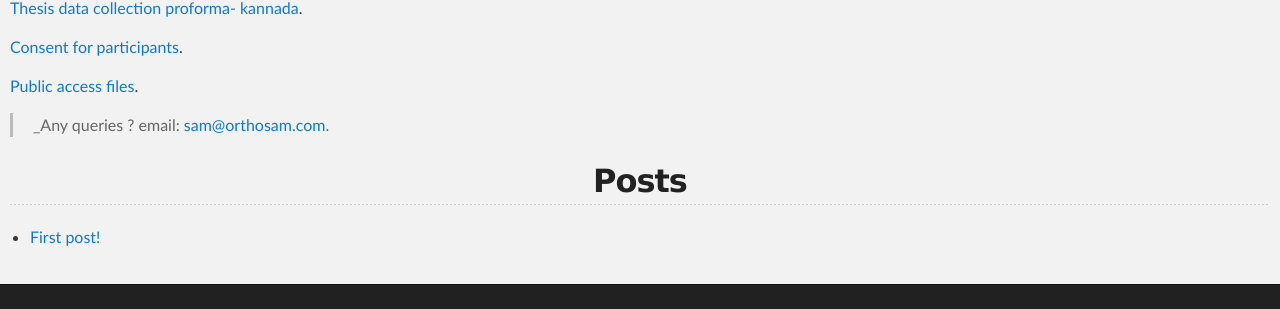
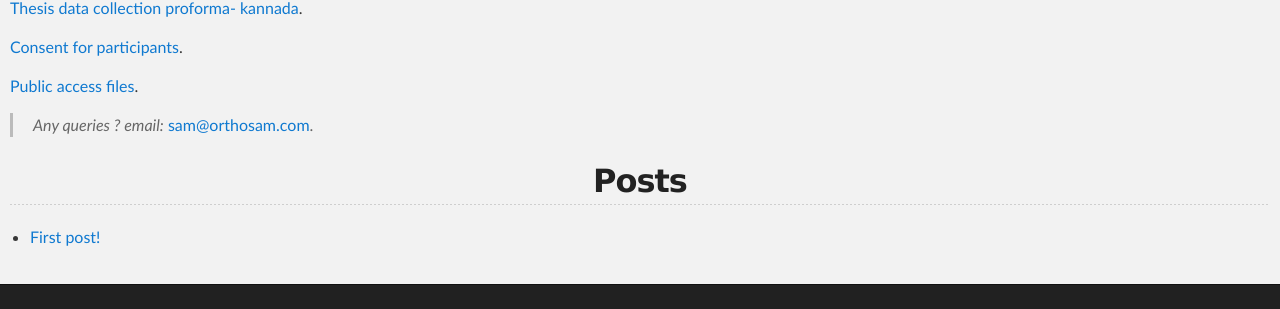
Before and after one commit to tnj007/samuel, a Jekyll site: the page built from index.md, in a window 1280 px wide. Shown: the part 416-725 px from the top of the page. Built offline with Jekyll 4.4.1, drawn with Linux system fonts in a browser that asks for light colours; our own code applies the rules of GitHub Pages for plain Markdown files.

```diff
--- a/index.md
+++ b/index.md
@@ -15,7 +15,7 @@ Here are all things related to me and orthopaedics- my thesis, research, consent
 
 [Public access files](https://drive.google.com/drive/folders/1MGTIataD9rRTVA7qBUZC8Im4Sq99NCri).
 
->_Any queries ? email: [sam@orthosam.com](mailto:sam@orthosam.com).
+>_Any queries ? email:_ [sam@orthosam.com](mailto:sam@orthosam.com).
 
 
 ## Posts
```
